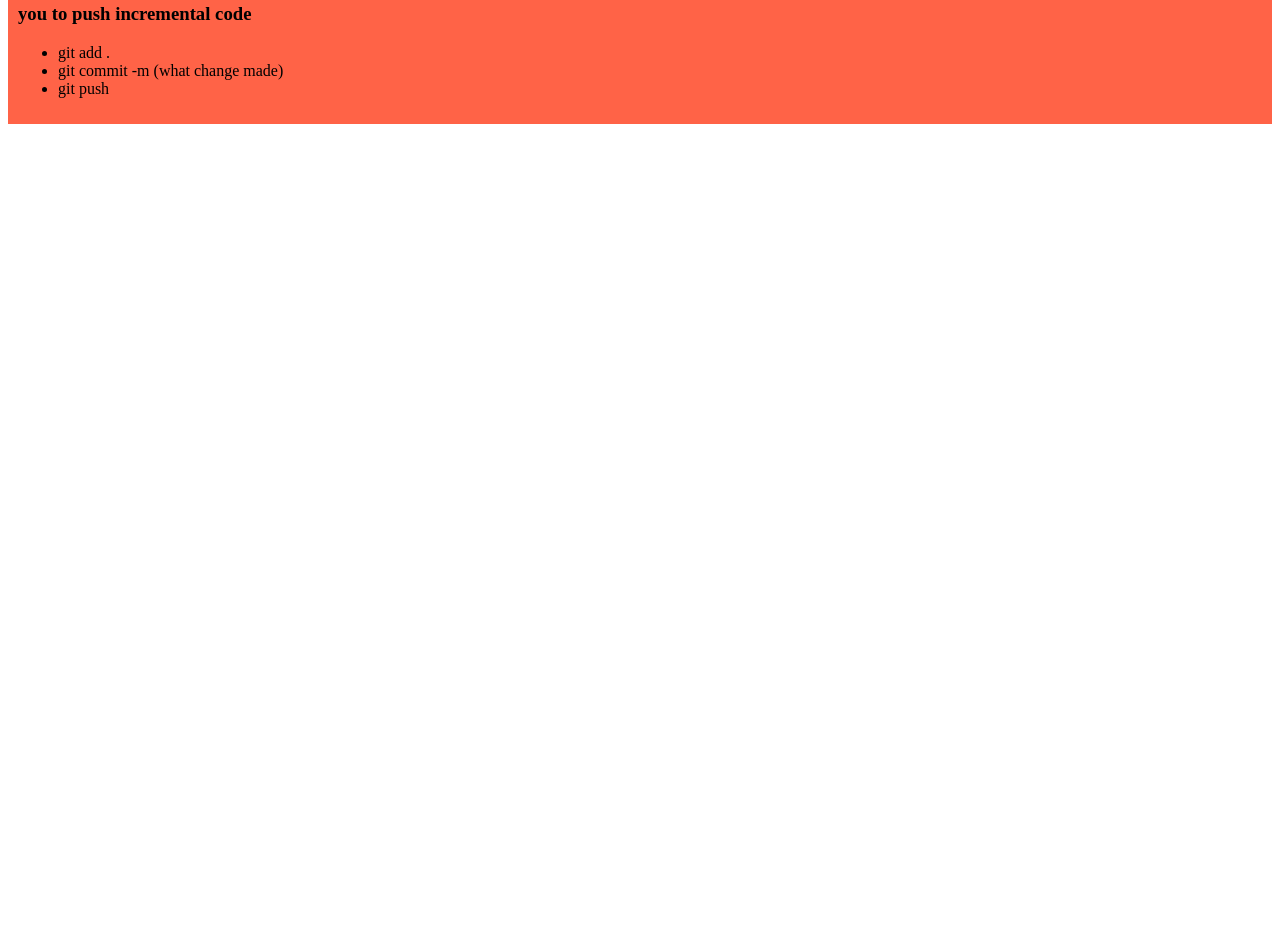
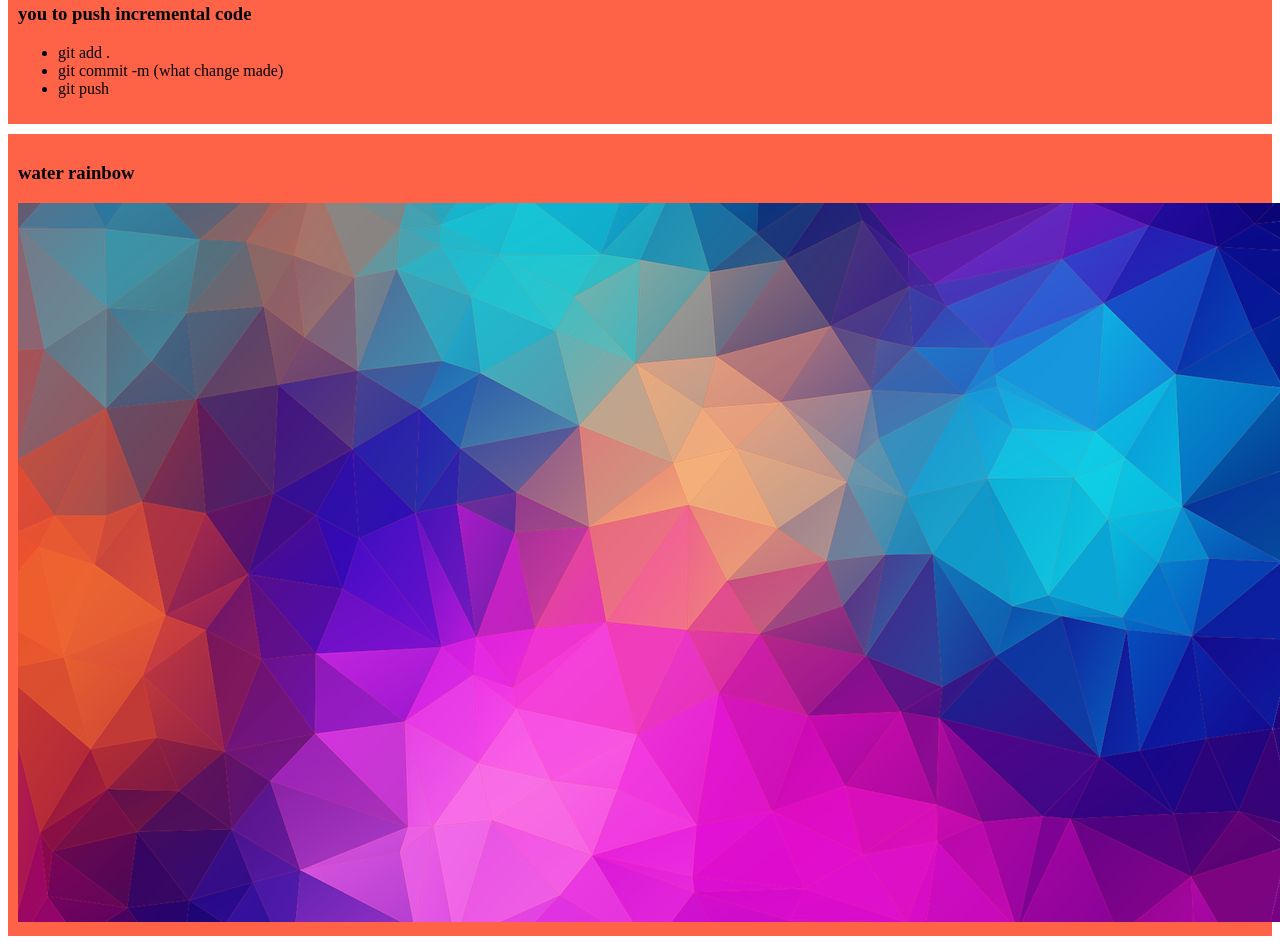
Before and after one commit to Abdulaliarafat/my-first-github-repo, a plain HTML site: page index.html in a window 1280 px wide. Shown: the part 458-1404 px from the top of the page. Before the commit the page ends 800 px from the top, so only its background shows below. Drawn offline with Linux system fonts and the light colour scheme.

Commit message:
added image in website

```diff
--- a/index.html
+++ b/index.html
@@ -33,5 +33,9 @@
             <li>git push</li>
         </ul>
     </div>
+    <div>
+        <h3>water rainbow</h3>
+        <img src="image/blue zikzak.webp" alt="">
+    </div>
 </body>
 </html>
```
Also changed, not shown: image/blue zikzak.webp (added).
